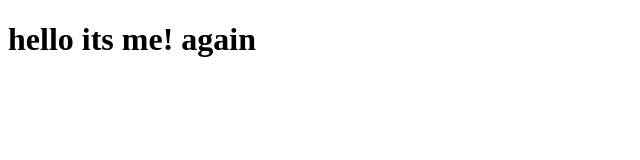
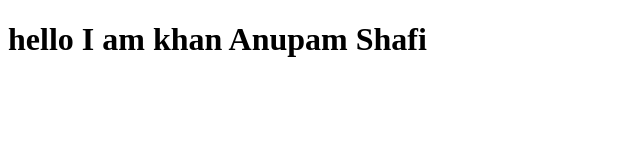
Before and after one commit to KhanAnupamShafi/HTML, a plain HTML site: page sites/index.html in a window 1280 px wide. Shown: the whole page, without its empty margins (0-640 px from the left). Drawn offline with Linux system fonts and the light colour scheme.

Commit message:
modified

```diff
--- a/sites/index.html
+++ b/sites/index.html
@@ -5,6 +5,6 @@
     <title>Hello coursera</title>
   </head>
   <body>
-    <h1>hello its me! again</h1>
+    <h1>hello I am khan Anupam Shafi</h1>
   </body>
 </html>
```
